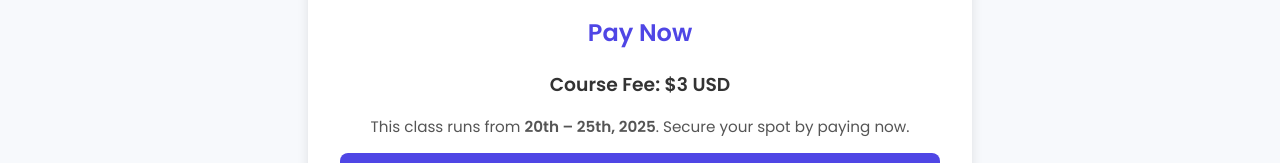
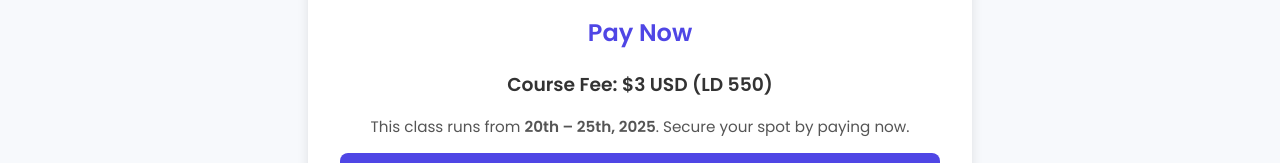
Before and after one commit to Parjibo/AI_Creation, a plain HTML site: page index.html in a window 1280 px wide. Shown: the part 609-772 px from the top of the page. Drawn offline with Linux system fonts and the light colour scheme.

Commit message:
Update index.html

```diff
--- a/index.html
+++ b/index.html
@@ -119,7 +119,7 @@
 
     <div class="payment">
       <h2>Pay Now</h2>
-      <h3>Course Fee: $3 USD</h3>
+      <h3>Course Fee: $3 USD (LD 550)</h3>
       <p class="note">This class runs from <strong>20th – 25th, 2025</strong>. Secure your spot by paying now.</p>
 
       <!-- Example PayPal Button -->
```
